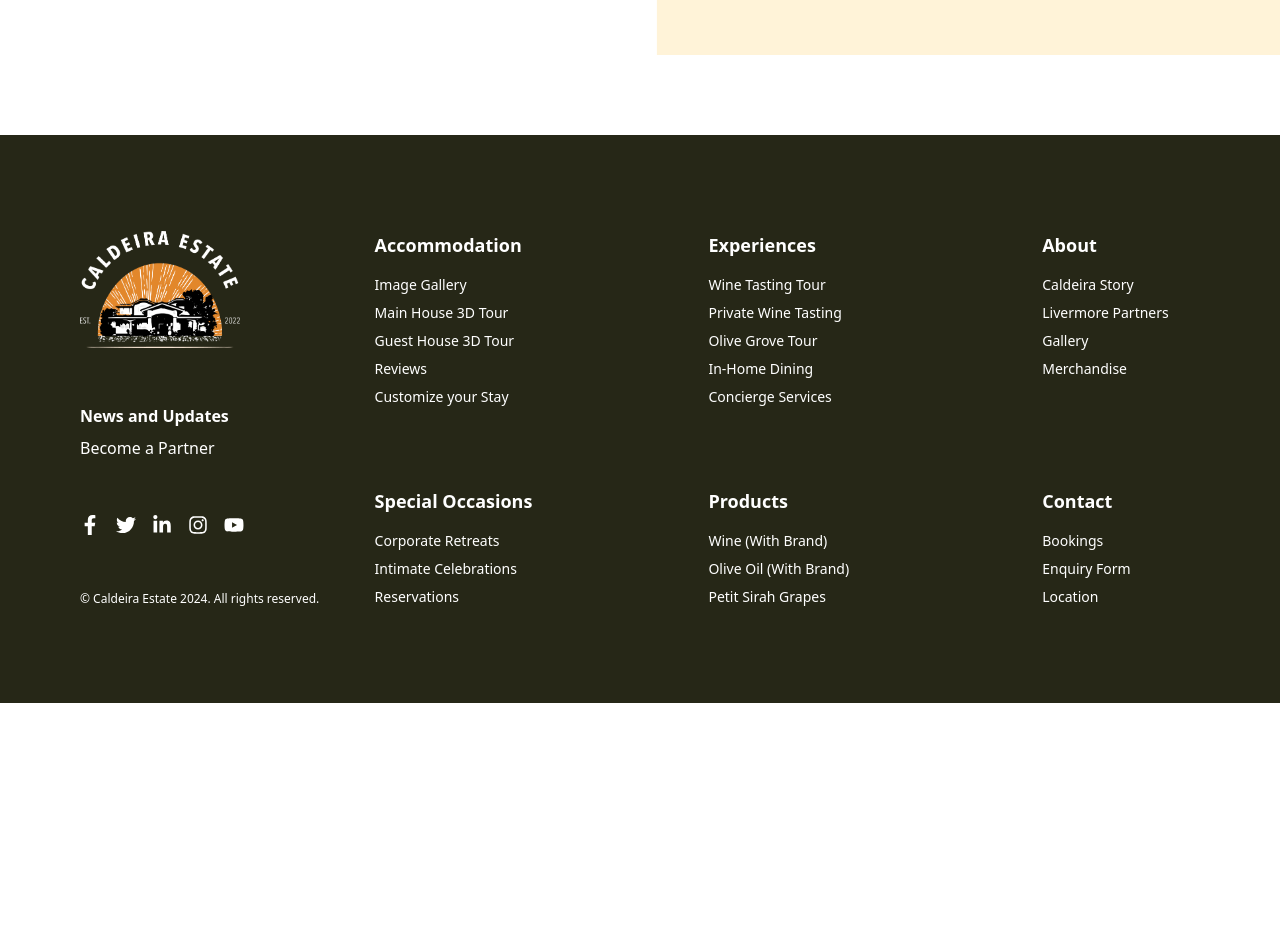
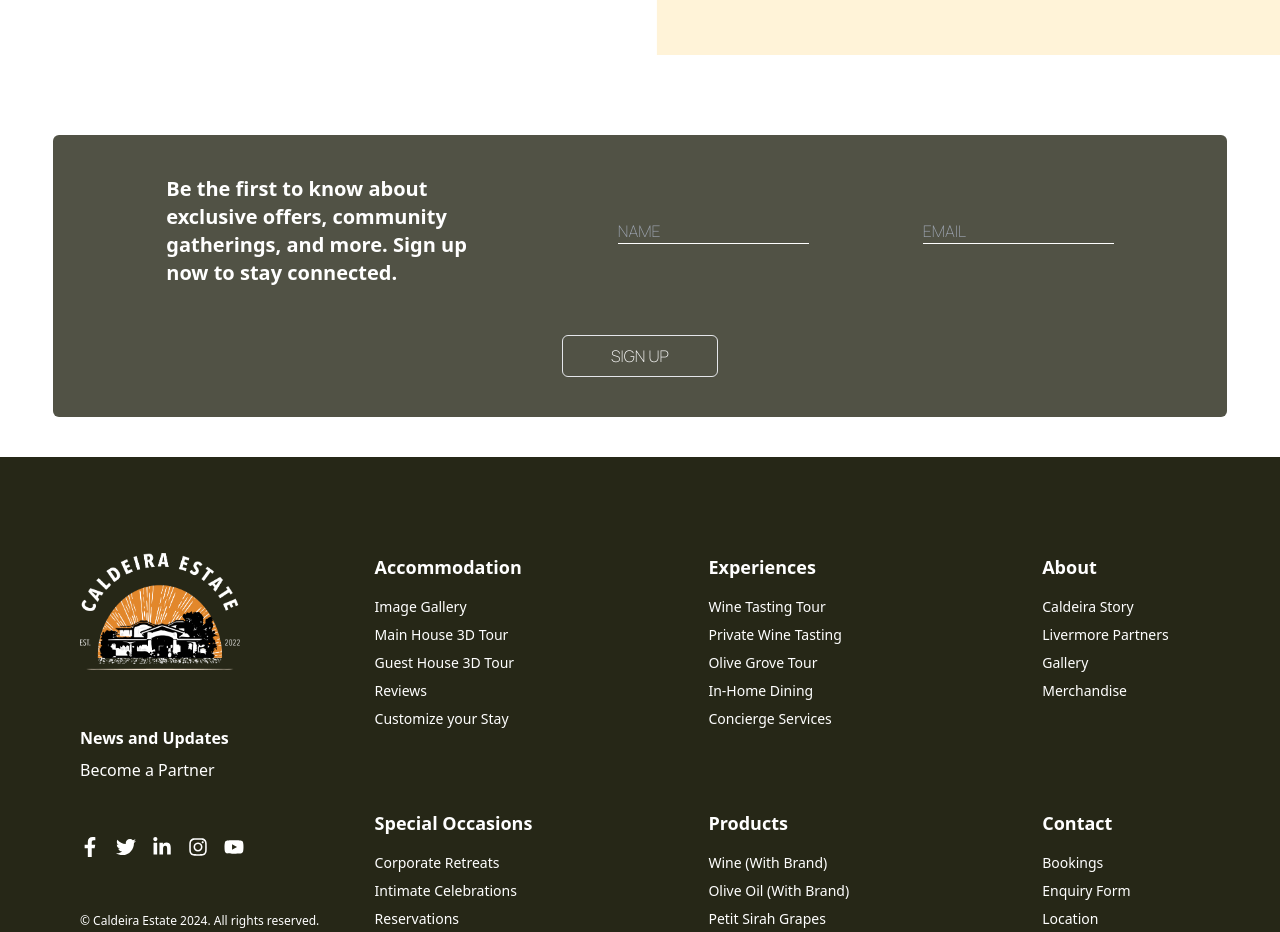
Before and after one commit to mihireshjoshi/Caldeira-Estate, a Next.js app in the folder caldeira_web/: page / in a window 1280 px wide. Shown: the part 5180-6112 px from the top of the page. Before the commit the page ends 5883 px from the top, so only its background shows below. Built offline with nearby package versions, Linux system fonts and the light colour scheme.

Commit message:
First Page Done Complete

```diff
--- a/caldeira_web/src/app/globals.css
+++ b/caldeira_web/src/app/globals.css
@@ -131,3 +131,9 @@
   -ms-overflow-style: none;
   scrollbar-width: none;
 }
+
+.newsletter {
+  min-height: 181px;
+  background-size: cover;
+  background-position: center;
+}
--- a/caldeira_web/src/app/page.tsx
+++ b/caldeira_web/src/app/page.tsx
@@ -2,6 +2,7 @@
 import Experience from "@/components/DYELanding";
 import Footer from "@/components/Footer";
 import HeroSection from "@/components/HeroSection";
+import NewsLetter from "@/components/NewsLetter";
 import Products from "@/components/Products";
 import Quote from "@/components/Quote";
 import Story from "@/components/Story";
@@ -19,6 +20,7 @@
         <Products />
         <Story />
         <Testimonials />
+        <NewsLetter />
         <Footer />
       </div>
     </div>
--- a/caldeira_web/src/components/Availability.tsx
+++ b/caldeira_web/src/components/Availability.tsx
@@ -81,7 +81,7 @@
                 <div className="flex flex-col flex-grow sm:w-1/4 lg:max-w-40">
                     <p className="text-xs text-white/60">PROMO CODE</p>
                     <input
-                        className="inp mt-3 border-b py-1 w-full"
+                        className="inp mt-3 border-b py-1 w-full focus:outline-none focus:ring-0"
                         value={promo}
                         onChange={handlePromoChange}
                     />
--- /dev/null
+++ b/caldeira_web/src/components/NewsLetter.tsx
@@ -0,0 +1,21 @@
+"use client";
+
+import { useState } from "react";
+import Head from "next/head";
+
+export default function NewsLetter() {
+    const [header, setHeader] = useState<string>('Be the first to know about exclusive offers, community gatherings, and more. Sign up now to stay connected.');
+    return (
+        <section className="newsletter my-10 flex items-center" style={{backgroundImage: "url('/images/newsletter_bg.png')"}}>
+            <Head>
+                <link href="https://fonts.googleapis.com/css2?family=Julius+Sans+One&family=Manrope:wght@200..800&display=swap" rel="stylesheet" />
+            </Head>
+            <div className="flex flex-row flex-wrap gap-12 items-center justify-around bg-[#515245] w-11/12 mx-auto h-full min-h-[180px] px-20 py-10 rounded-md">
+                <p className="lg:w-1/3 font-bold text-xl text-white">{header}</p>
+                <input type="text" placeholder="NAME" className="inp lg:w-auto md:w-auto sm:w-auto w-full border-b border-white font-extralight text-white focus:outline-none focus:ring-0" style={{ fontFamily: "'Manrope', sans-serif" }}/>
+                <input type="text" placeholder="EMAIL" className="inp lg:w-auto md:w-auto sm:w-auto w-full border-b border-white font-extralight text-white focus:outline-none focus:ring-0" style={{ fontFamily: "'Manrope', sans-serif" }}/>
+                <button className="lg:w-auto md:w-auto sm:w-auto w-full px-12 py-2 border text-white rounded-md font-extralight" style={{ fontFamily: "'Manrope', sans-serif" }}>SIGN UP</button>
+            </div>
+        </section>
+    );
+}
```
Also changed, not shown: caldeira_web/public/images/newsletter_bg.png (added).
